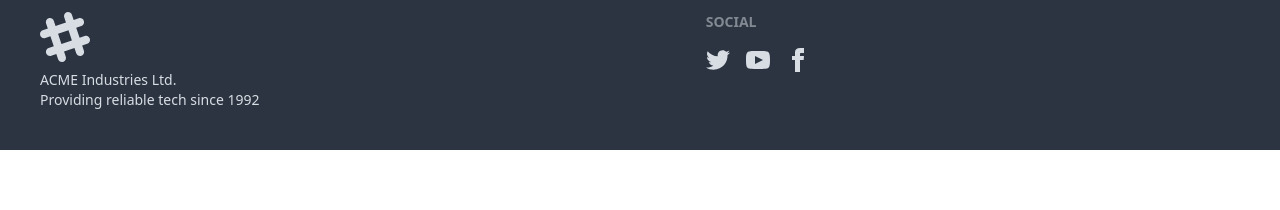
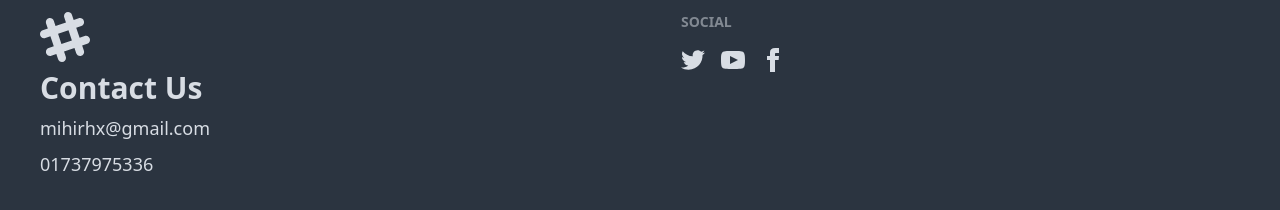
Before and after one commit to mihir-x/gaming-event-management, a React (Vite) app: page / in a window 1280 px wide. Shown: the part 1068-1278 px from the top of the page. Before the commit the page ends 1218 px from the top, so only its background shows below. Built offline with nearby package versions, Linux system fonts and the light colour scheme.

Commit message:
installed firebase and set up firebase config file

```diff
--- a/package.json
+++ b/package.json
@@ -10,6 +10,7 @@
     "preview": "vite preview"
   },
   "dependencies": {
+    "firebase": "^10.4.0",
     "localforage": "^1.10.0",
     "match-sorter": "^6.3.1",
     "prop-types": "^15.8.1",
--- a/src/Components/Footer/Footer.jsx
+++ b/src/Components/Footer/Footer.jsx
@@ -4,7 +4,9 @@ const Footer = () => {
         <footer className="footer p-10 bg-neutral text-neutral-content">
             <aside>
                 <svg width="50" height="50" viewBox="0 0 24 24" xmlns="http://www.w3.org/2000/svg" fillRule="evenodd" clipRule="evenodd" className="fill-current"><path d="M22.672 15.226l-2.432.811.841 2.515c.33 1.019-.209 2.127-1.23 2.456-1.15.325-2.148-.321-2.463-1.226l-.84-2.518-5.013 1.677.84 2.517c.391 1.203-.434 2.542-1.831 2.542-.88 0-1.601-.564-1.86-1.314l-.842-2.516-2.431.809c-1.135.328-2.145-.317-2.463-1.229-.329-1.018.211-2.127 1.231-2.456l2.432-.809-1.621-4.823-2.432.808c-1.355.384-2.558-.59-2.558-1.839 0-.817.509-1.582 1.327-1.846l2.433-.809-.842-2.515c-.33-1.02.211-2.129 1.232-2.458 1.02-.329 2.13.209 2.461 1.229l.842 2.515 5.011-1.677-.839-2.517c-.403-1.238.484-2.553 1.843-2.553.819 0 1.585.509 1.85 1.326l.841 2.517 2.431-.81c1.02-.33 2.131.211 2.461 1.229.332 1.018-.21 2.126-1.23 2.456l-2.433.809 1.622 4.823 2.433-.809c1.242-.401 2.557.484 2.557 1.838 0 .819-.51 1.583-1.328 1.847m-8.992-6.428l-5.01 1.675 1.619 4.828 5.011-1.674-1.62-4.829z"></path></svg>
-                <p>ACME Industries Ltd.<br />Providing reliable tech since 1992</p>
+                <h2 className="text-lg md:text-2xl lg:text-3xl font-semibold ">Contact Us</h2>
+                <p className="text-sm md:text-lg">mihirhx@gmail.com</p>
+                <p className=" text-sm md:text-lg">01737975336</p>
             </aside>
             <nav>
                 <header className="footer-title">Social</header>
--- /dev/null
+++ b/src/Firebase/firebase.config.js
@@ -0,0 +1,17 @@
+
+import { initializeApp } from "firebase/app";
+import { getAuth } from "firebase/auth";
+
+
+const firebaseConfig = {
+  apiKey: import.meta.env.VITE_APIKEY,
+  authDomain: import.meta.env.VITE_AUTHDOMAIN,
+  projectId: import.meta.env.VITE_PROJECTID,
+  storageBucket: import.meta.env.VITE_STORAGEBUCKET,
+  messagingSenderId: import.meta.env.VITE_MESSAGINGSENDERID,
+  appId: import.meta.env.VITE_APPID
+};
+
+
+const app = initializeApp(firebaseConfig);
+export const auth = getAuth(app);
```
Also changed, not shown: 1 other file (tests, documents, lock files or other folders).
